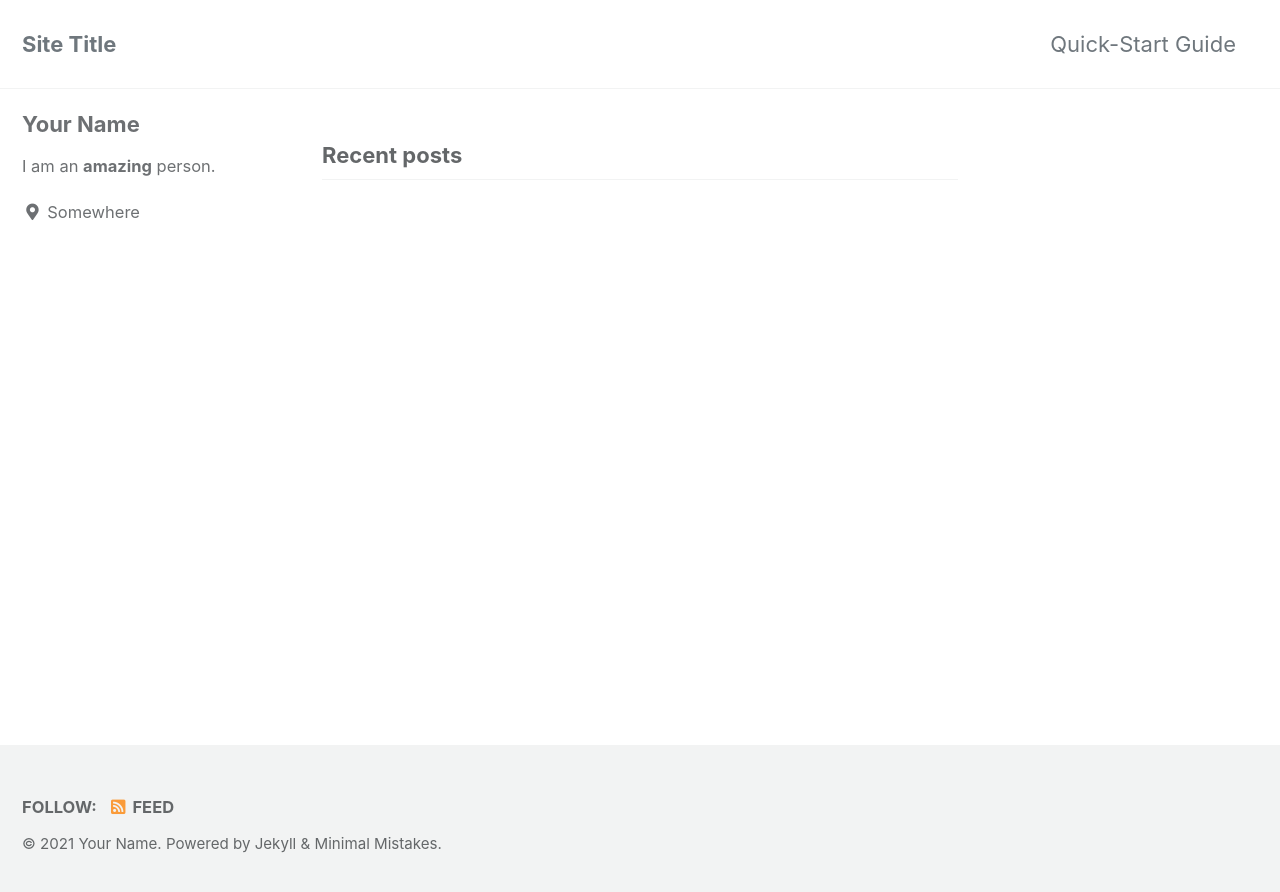
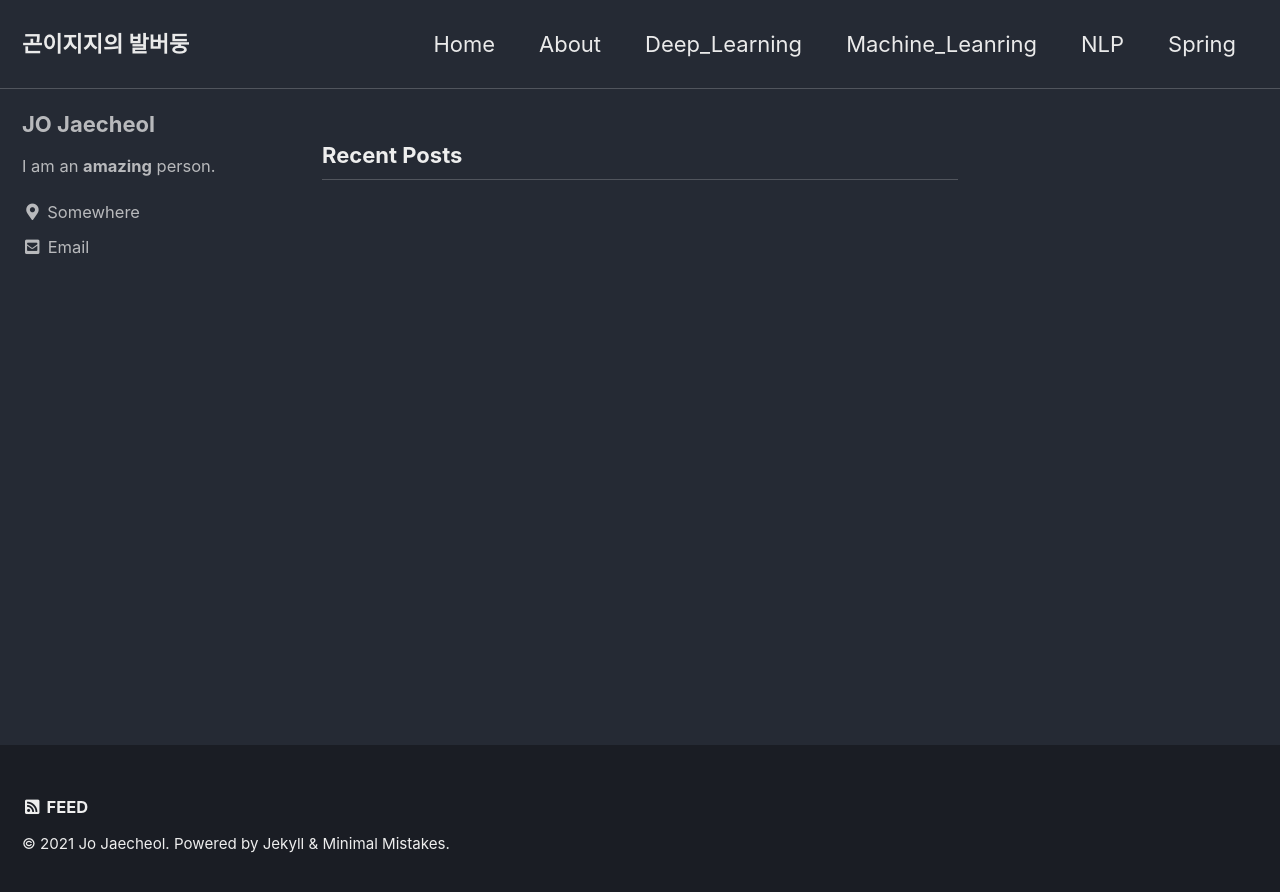
Before and after one commit to JoisFe/JoisFe.github.io, a Jekyll site: the page built from index.html, in a window 1280 px wide. Shown: the top 892 px of the page. Built offline with Jekyll 4.4.1, drawn with Linux system fonts in a browser that asks for light colours; cached includes are drawn as plain includes; the list of posts is cut into pages by our own code.

Commit message:
navigator

```diff
--- a/_config.yml
+++ b/_config.yml
@@ -12,21 +12,21 @@
 
 # theme                  : "minimal-mistakes-jekyll"
 # remote_theme           : "mmistakes/minimal-mistakes"
-minimal_mistakes_skin    : "default" # "air", "aqua", "contrast", "dark", "dirt", "neon", "mint", "plum", "sunrise"
+minimal_mistakes_skin    : "dark" # "air", "aqua", "contrast", "dark", "dirt", "neon", "mint", "plum", "sunrise"
 
 # Site Settings
-locale                   : "en-US"
-title                    : "Site Title"
+locale                   : "ko-LR"
+title                    : "곤이지지의 발버둥"
 title_separator          : "-"
 subtitle                 : # site tagline that appears below site title in masthead
-name                     : "Your Name"
+name                     : "Jo Jaecheol"
 description              : "An amazing website."
-url                      : # the base hostname & protocol for your site e.g. "https://mmistakes.github.io"
+url                      : "https://joisfe.github.io"
 baseurl                  : # the subpath of your site, e.g. "/blog"
-repository               : # GitHub username/repo-name e.g. "mmistakes/minimal-mistakes"
+repository               : "https://github.com/joisfe/joisfe.github.io"
 teaser                   : # path of fallback teaser image, e.g. "/assets/images/500x300.png"
 logo                     : # path of logo image to display in the masthead, e.g. "/assets/images/88x88.png"
-masthead_title           : # overrides the website title displayed in the masthead, use " " for no title
+masthead_title           : "곤이지지의 발버둥"
 # breadcrumbs            : false # true, false (default)
 words_per_minute         : 200
 comments:
@@ -101,11 +101,11 @@ analytics:
 
 # Site Author
 author:
-  name             : "Your Name"
+  name             : "JO Jaecheol"
   avatar           : # path of avatar image, e.g. "/assets/images/bio-photo.jpg"
   bio              : "I am an **amazing** person."
   location         : "Somewhere"
-  email            :
+  email            : rhsnqk@gmail.com
   links:
     - label: "Email"
       icon: "fas fa-fw fa-envelope-square"
--- a/_data/navigation.yml
+++ b/_data/navigation.yml
@@ -1,12 +1,16 @@
 # main links
 main:
-  - title: "Quick-Start Guide"
-    url: https://mmistakes.github.io/minimal-mistakes/docs/quick-start-guide/
-  # - title: "About"
-  #   url: https://mmistakes.github.io/minimal-mistakes/about/
-  # - title: "Sample Posts"
-  #   url: /year-archive/
-  # - title: "Sample Collections"
-  #   url: /collection-archive/
+   - title: "Home"
+     url: "/"
+   - title: "About"
+     url: /about/
+   - title: "Deep_Learning"
+     url: /Deep_Learning/
+   - title: "Machine_Leanring"
+     url: /Machine_Learning/
+   - title: "NLP"
+     url: /NLP/
+   - title: "Spring"
+     url: /Spring/
   # - title: "Sitemap"
   #   url: /sitemap/
```
Also changed, not shown: Gemfile.lock (added), 17 other files.
